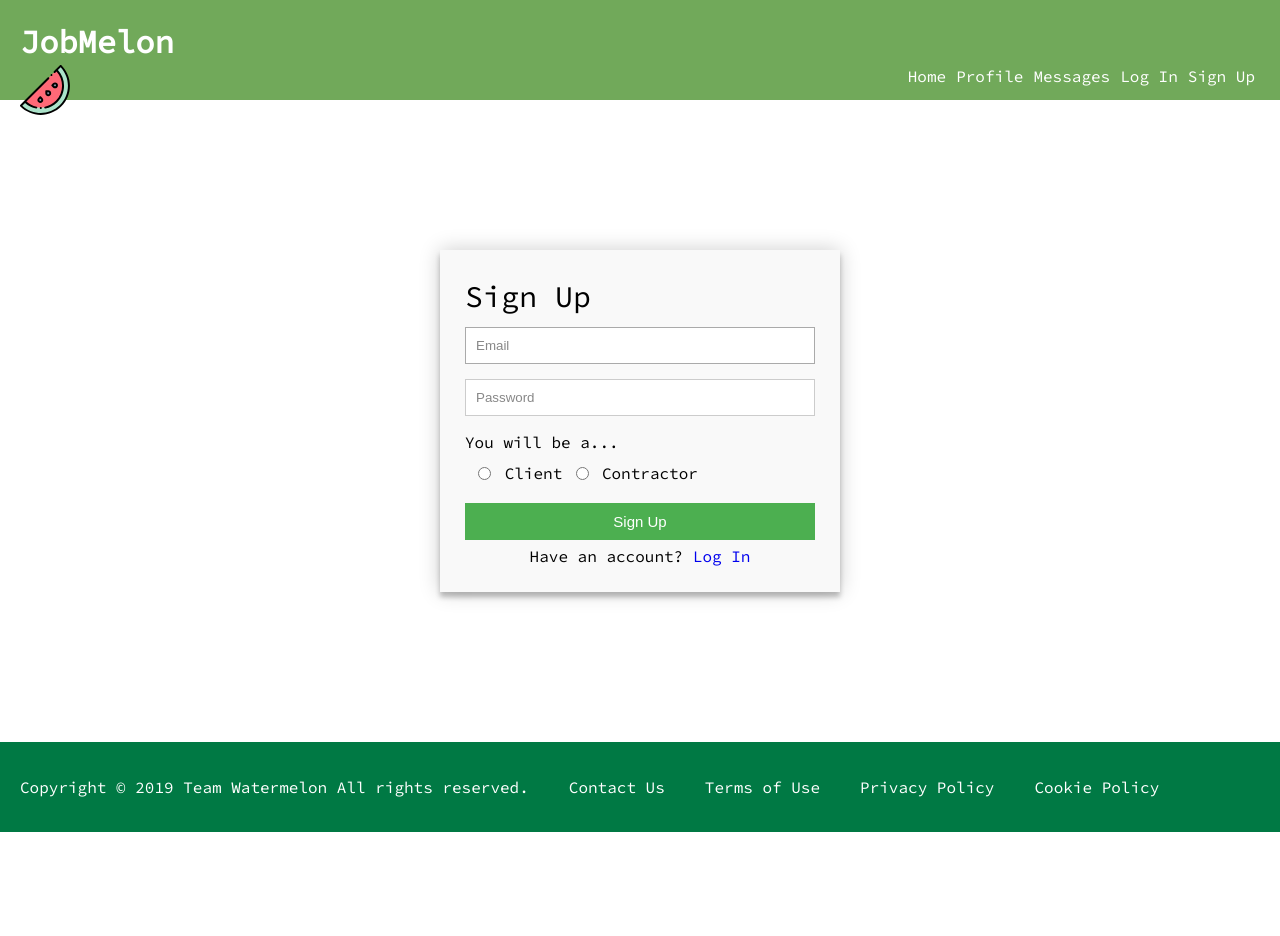
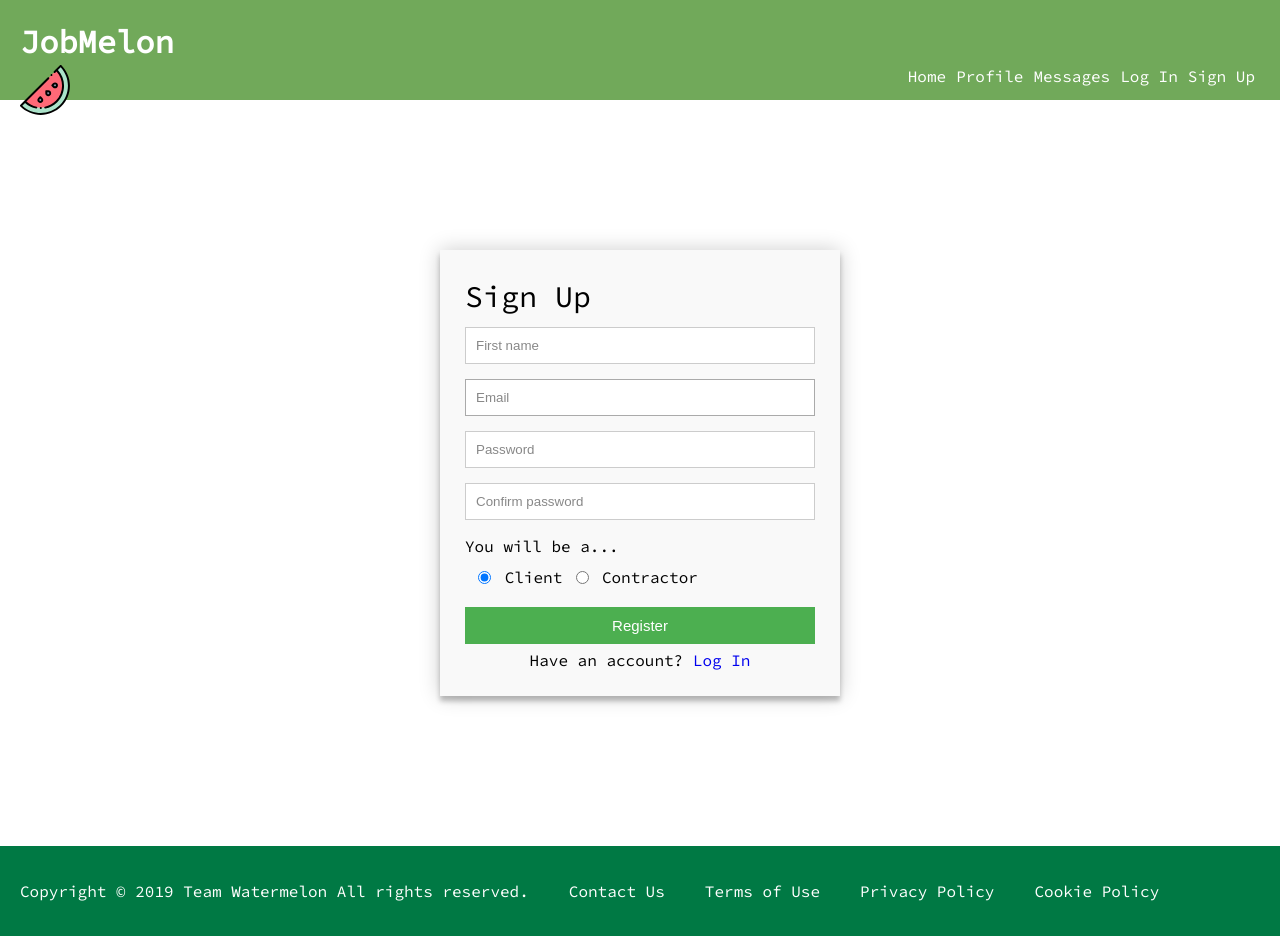
Before and after one commit to uh-watermelons/JobMelon, a React (Create React App) app in the folder client/: page /register in a window 1280 px wide. Before the commit the page ends 832 px from the top, so only its background shows below. Built offline with nearby package versions, Linux system fonts and the light colour scheme.

Commit message:
Prepare front-end authentication

```diff
--- a/client/src/components/Header.js
+++ b/client/src/components/Header.js
@@ -22,11 +22,11 @@ class Header extends Component {
             <img src={ watermelon }
                 alt="Watermelon Icon"/>
             <nav className="header-item-2">
-                <Link style={style} to="/"><a>Home</a></Link>
-                <Link style={style} to="/profile"><a>Profile</a></Link>
-                <Link style={style} to="/"><a>Messages</a></Link>
-                <Link style={style} to="/login"><a>Log In</a></Link>
-                <Link style={style} to="/register"><a>Sign Up</a></Link>
+                <Link style={style} to="/">Home</Link>
+                <Link style={style} to="/profile">Profile</Link>
+                <Link style={style} to="/">Messages</Link>
+                <Link style={style} to="/login">Log In</Link>
+                <Link style={style} to="/register">Sign Up</Link>
             </nav>
           </div>
         </header>
--- a/client/src/components/pages/login_page/Login.css
+++ b/client/src/components/pages/login_page/Login.css
@@ -36,8 +36,8 @@ fieldset {
   width: 100%;
 }
 
-#Login-form input[type="text"],
-#Login-form input[type="number"],
+#Login-form input[type="email"],
+#Login-form input[type="password"],
 #Login-form textarea {
   width: 100%;
   border: 1px solid #ccc;
@@ -46,10 +46,8 @@ fieldset {
   padding: 10px;
 }
 
-#Login-form input[type="text"]:hover,
 #Login-form input[type="email"]:hover,
-#Login-form input[type="tel"]:hover,
-#Login-form input[type="url"]:hover,
+#Login-form input[type="password"]:hover,
 #Login-form textarea:hover {
   -webkit-transition: border-color 0.3s ease-in-out;
   -moz-transition: border-color 0.3s ease-in-out;
--- a/client/src/components/pages/login_page/Login.js
+++ b/client/src/components/pages/login_page/Login.js
@@ -11,6 +11,7 @@ class Login extends Component {
     this.state = {
       email: '',
       password: '',
+      errors: {}
     };
 
   }
@@ -25,15 +26,22 @@ class Login extends Component {
 
   handleSubmit = (event) => {
     event.preventDefault();
-    // TO-DO
+
+    const userData = {
+      email: this.state.email,
+      password: this.state.password
+    }
+    console.log(userData);
   }
 
   render() {
+      const { errors } = this.state;
+
       return (
       <div className="Login">
         <Header />
         <div className="Login-container">
-          <form id="Login-form">
+          <form noValidate onSubmit={this.handleSubmit} id="Login-form">
             <h3>Log In</h3>
             <fieldset>
               <input
@@ -41,7 +49,7 @@ class Login extends Component {
                 value={ this.state.email }
                 onChange={ this.handleChange }
                 placeholder="Email"
-                type="text"
+                type="email"
                 tabIndex="1"
                 required
                 autoFocus/>
@@ -52,12 +60,12 @@ class Login extends Component {
                 value={ this.state.password }
                 onChange={ this.handleChange }
                 placeholder="Password"
-                type="text"
+                type="password"
                 tabIndex="2"
                 required/>
             </fieldset>
             <button name="submit" type="submit" id="submit-login" data-submit="...Sending">Sign In</button>
-            <p className="register">Don't have an account? <Link to="/register"><a title="register">Register</a></Link></p>
+            <p className="register">Don't have an account? <Link to="/register">Register</Link></p>
           </form>
         </div>
         <Footer />
--- a/client/src/components/pages/register_page/Register.css
+++ b/client/src/components/pages/register_page/Register.css
@@ -36,7 +36,8 @@ fieldset {
 }
 
 #Register-form input[type="text"],
-#Register-form input[type="number"],
+#Register-form input[type="email"],
+#Register-form input[type="password"],
 #Register-form textarea {
   width: 100%;
   border: 1px solid #ccc;
@@ -47,6 +48,8 @@ fieldset {
 
 #Register-form input[type="text"]:hover,
 #Register-form input[type="email"]:hover,
+#Register-form input[type="password"]:hover,
+#Register-form input[type="radio"]:hover,
 #Register-form textarea:hover {
   -webkit-transition: border-color 0.3s ease-in-out;
   -moz-transition: border-color 0.3s ease-in-out;
--- a/client/src/components/pages/register_page/Register.js
+++ b/client/src/components/pages/register_page/Register.js
@@ -9,9 +9,12 @@ class Register extends Component {
   constructor(props) {
     super(props);
     this.state = {
+      firstName: '',
       email: '',
       password: '',
-      role: ''
+      password2: '',
+      errors: '',
+      role: 'client'
     };
 
   }
@@ -31,33 +34,47 @@ class Register extends Component {
   }
 
   handleSubmit = (event) => {
-    console.log(event);
     event.preventDefault();
-    // TO-DO
-    /* Password requirements:
-      1. At least 1 uppercase, lowercase, special character, and number
-      2. At least 15 characters long
-      3. Hashed (maybe by bcrypt)
-      emails:
-        For testing purposes, maybe don't check validity
-    */
+
+    const newUser = {
+      firstName: this.state.firstName,
+      email: this.state.email,
+      password: this.state.password,
+      password2: this.state.password2,
+      role: this.state.role
+    };
+
+
   }
 
   render() {
+      const { errors } = this.state;
+
       return (
       <div className="Register">
         <Header />
         <div className="Register-container">
-          <form id="Register-form">
+          <form noValidate onSubmit={this.handleSubmit} id="Register-form">
             <h3>Sign Up</h3>
+            <fieldset>
+              <input
+                name="firstName"
+                value={ this.state.firstName }
+                onChange={ this.handleChange }
+                placeholder="First name"
+                type="text"
+                tabIndex="1"
+                required
+                autoFocus/>
+            </fieldset>
             <fieldset>
               <input
                 name="email"
                 value={ this.state.email }
                 onChange={ this.handleChange }
                 placeholder="Email"
-                type="text"
-                tabIndex="1"
+                type="email"
+                tabIndex="2"
                 required
                 autoFocus/>
             </fieldset>
@@ -67,8 +84,18 @@ class Register extends Component {
                 value={ this.state.password }
                 onChange={ this.handleChange }
                 placeholder="Password"
-                type="text"
-                tabIndex="2"
+                type="password"
+                tabIndex="3"
+                required/>
+            </fieldset>
+            <fieldset>
+              <input
+                name="password2"
+                value={ this.state.password2 }
+                onChange={ this.handleChange }
+                placeholder="Confirm password"
+                type="password"
+                tabIndex="4"
                 required/>
             </fieldset>
             <fieldset>
@@ -88,8 +115,8 @@ class Register extends Component {
                 name="role"
                 />Contractor
             </fieldset>
-            <button name="submit" type="submit" id="submit-register">Sign Up</button>
-            <p className="register">Have an account? <Link to="/login"><a title="login">Log In</a></Link></p>
+            <button name="submit" type="submit" id="submit-register">Register</button>
+            <p className="register">Have an account? <Link to="/login">Log In</Link></p>
           </form>
         </div>
         <Footer />
```
